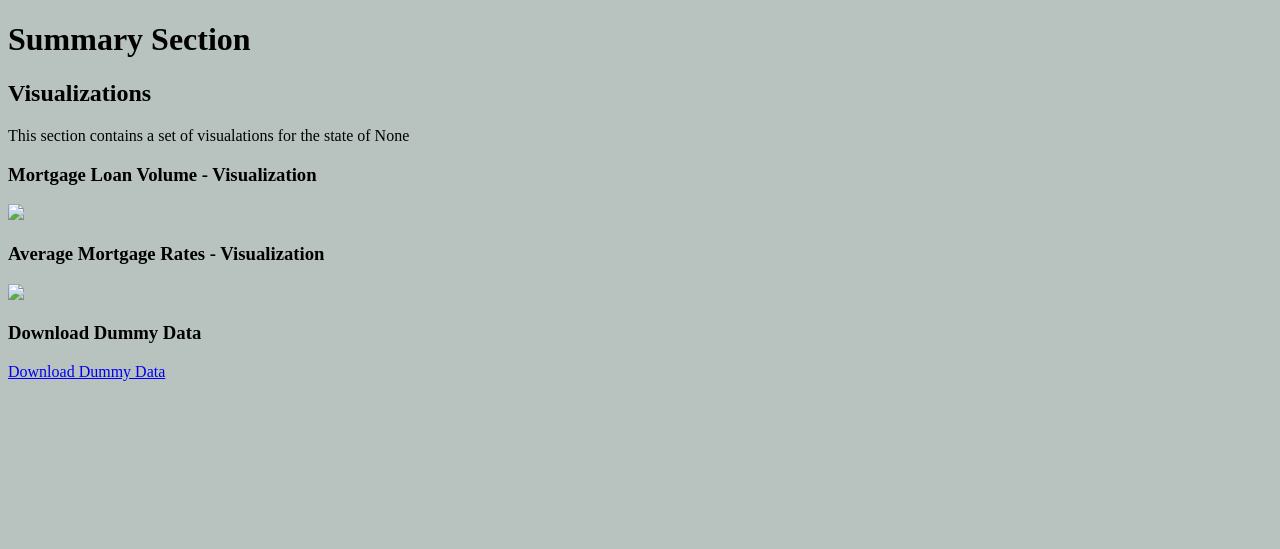
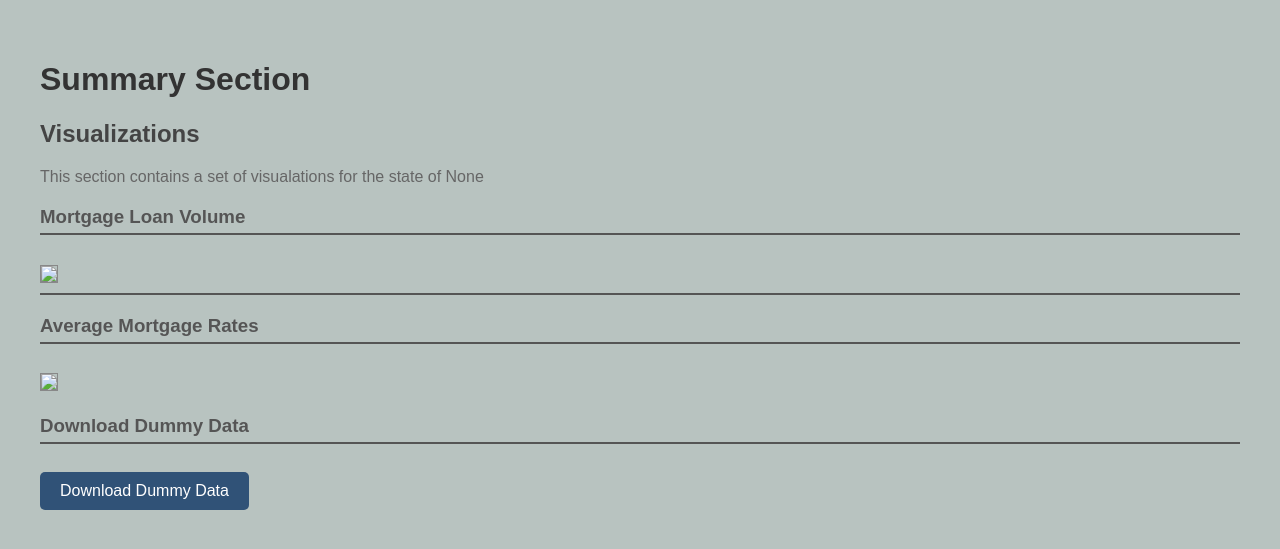
Before and after one commit to amason445/us_mortgages_flask_website, a Flask app: page /state_level/1 in a window 1280 px wide. Shown: the top 549 px of the page. Run offline with Flask 3, Linux system fonts and the light colour scheme.

Commit message:
Added CSS to Templates and Site Structure

```diff
--- a/app/templates/state_pages.html
+++ b/app/templates/state_pages.html
@@ -1,15 +1,61 @@
 <!DOCTYPE html>
 <html>
     <head>
-<title style="background-color: #B8C3C0;">Dummy Data Visualization</title>
+        <meta charset="UTF-8">
+        <meta name="viewport" content="width=device-width, initial-scale=1.0">
+        <title style="background-color: #B8C3C0;">Dummy Data Visualization</title>
+        <style>
+            body {
+                background-color: #B8C3C0;
+                font-family: 'Arial', sans-serif;
+                margin: 20px;
+                padding: 20px;
+            }
+
+            h1 {
+                color: #333;
+            }
+
+            h2 {
+                color: #444;
+            }
+
+            h3 {
+                color: #555;
+                border-bottom: 2px solid #555;
+                padding-bottom: 5px;
+                margin-top: 20px;
+            }
+
+            p {
+                color: #666;
+            }
+
+            a {
+                display: inline-block;
+                padding: 10px 20px;
+                margin-top: 10px;
+                background-color: #305277;
+                color: #fff;
+                text-decoration: none;
+                border-radius: 5px;
+            }
+
+            img {
+                max-width: 100%;
+                height: auto;
+                border: 1px solid #888;
+                margin-top: 10px;
+            }
+        </style>
     </head>
-<body bgcolor="#B8C3C0">
+<body>
     <h1>Summary Section</h1>
     <h2>Visualizations</h2>
     <p>This section contains a set of visualations for the state of {{ state_long_name }}</p>
-    <h3>Mortgage Loan Volume - Visualization</h3>
+    <h3>Mortgage Loan Volume<h3>
     <img src="data:iamge/png;base64,{{ loan_volume_plot|safe }}">
-    <h3>Average Mortgage Rates - Visualization</h3>
+    <h3>Average Mortgage Rates</h3>
     <img src="data:iamge/png;base64,{{ interest_plot|safe }}">
     <h3>Download Dummy Data</h3>
     <a href="{{ url_for('main.dummy_csv')}}">Download Dummy Data</a>
```
Also changed, not shown: app/templates/index.html (+78 -2 lines).
